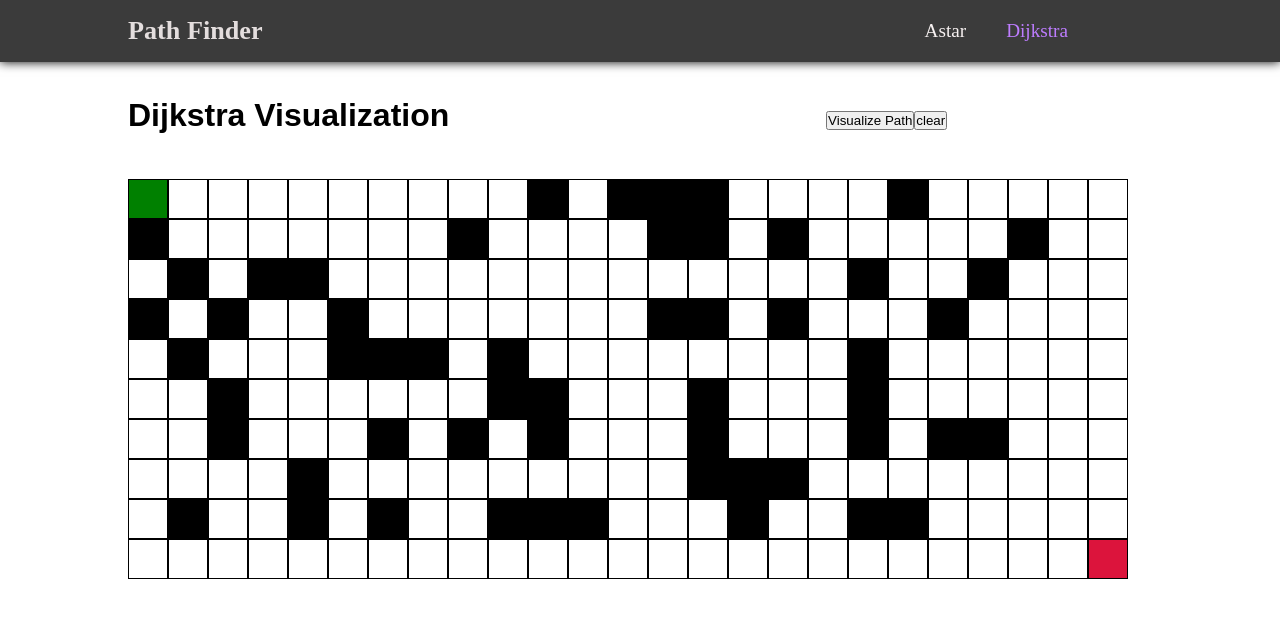
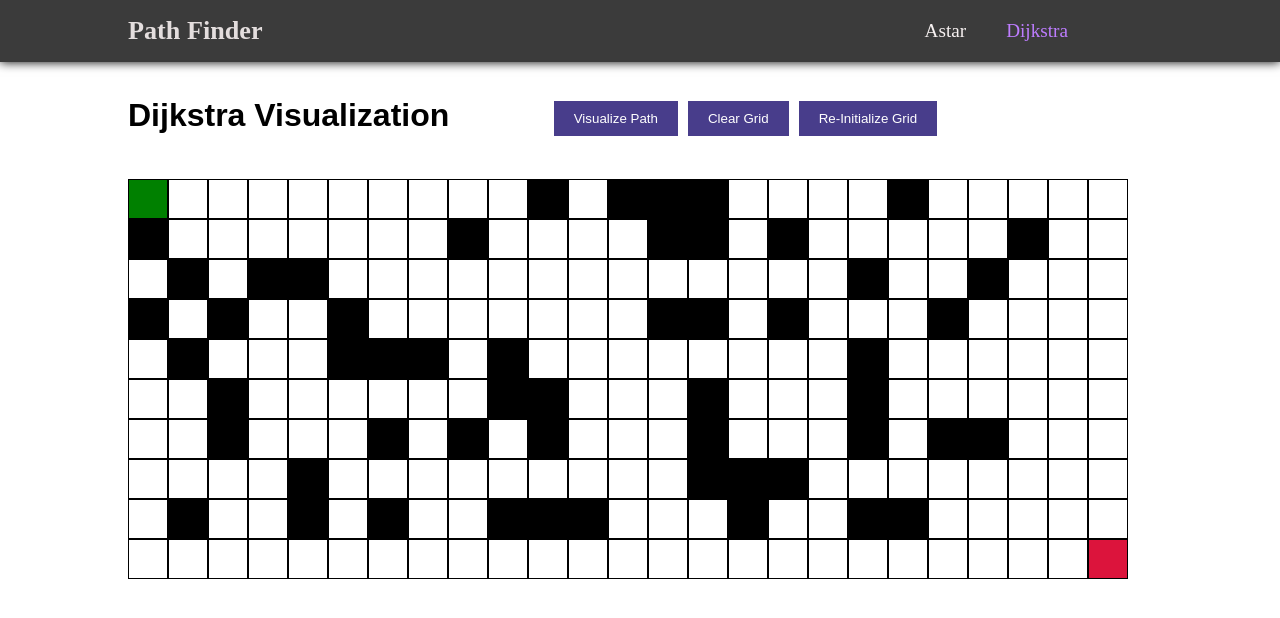
Before and after one commit to anthony-magana/PathFinder, a React (Create React App) app: page /dijkstra in a window 1280 px wide. Shown: the top 618 px of the page. Built offline with nearby package versions, Linux system fonts and the light colour scheme.

Commit message:
fixed styling

```diff
--- a/src/components/Dijkstra/DijkstraVisualizer.jsx
+++ b/src/components/Dijkstra/DijkstraVisualizer.jsx
@@ -50,14 +50,14 @@ function DijkstraPathFinder() {
       if (i === visitedNodesInOrder.length) {
         setTimeout(() => {
           animateShortestPath(nodesInShortestPathOrder);
-        }, 15 * i);
+        }, 18 * i);
         return;
       }
       setTimeout(() => {
         const node = visitedNodesInOrder[i];
         document.getElementById(`node-${node.row}-${node.col}`).className =
           "node node-visited";
-      }, 15 * i);
+      }, 18 * i);
     }
   }
   function animateShortestPath(nodesInShortestPathOrder) {
@@ -124,11 +124,14 @@ function DijkstraPathFinder() {
     <div className="wrapper">
       <div className="container">
         <h1 className="dijkstra-title">Dijkstra Visualization</h1>
-        <button className="visualize-dijkstra-btn" onClick={visualizeDijkstra}>
+        <button className="visualize-btn" onClick={visualizeDijkstra}>
           Visualize Path
         </button>
-        <button className="clear-btn" onClick={clear}>
-          clear
+        <button className="clear-grid-btn" onClick={clear}>
+          Clear Grid
+        </button>
+        <button className="initialize-grid-btn" onClick={reInitialize}>
+          Re-Initialize Grid
         </button>
       </div>
 
```
